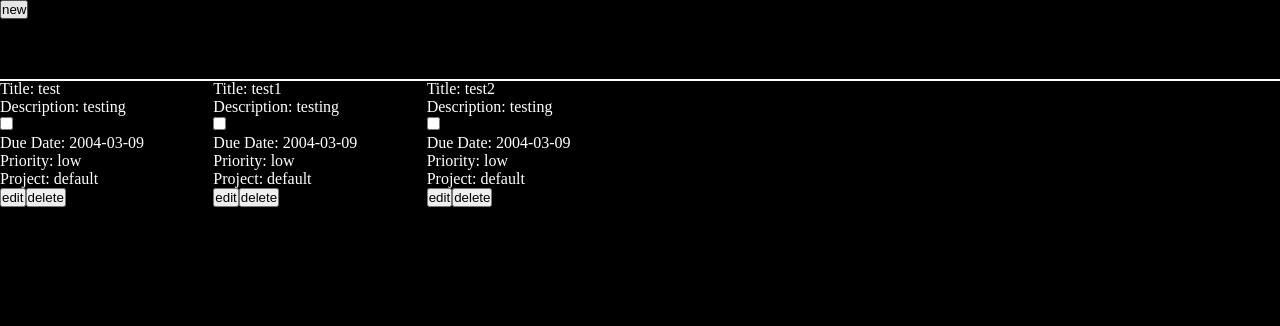
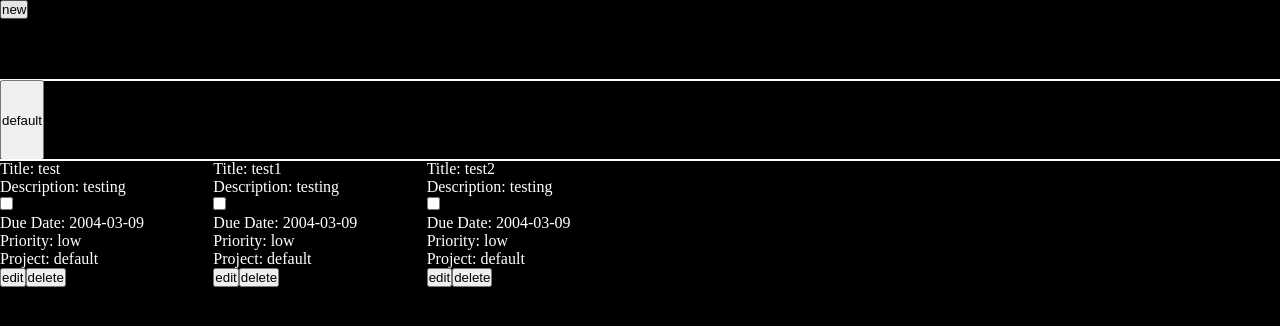
Before and after one commit to Wise-394/odin-todo-list, a website built with webpack: page src/template.html in a window 1280 px wide. Built offline with nearby package versions, Linux system fonts and the light colour scheme.

Commit message:
added project filtering

```diff
--- a/src/index.js
+++ b/src/index.js
@@ -4,4 +4,4 @@ import './style.css';
 
 View.init();
 Controller.addList();
-Controller.displayList();
+Controller.displayTodoList();
--- a/src/modules/controller.js
+++ b/src/modules/controller.js
@@ -1,7 +1,9 @@
 import { TodoList } from "./todo-list";
 import { View } from "./view"
+import { ProjectList } from "./project-list";
 export class Controller {
 
+    static #currentProjectTab = "default";
 
     static addList() {
         this.newTodoItem({
@@ -18,30 +20,59 @@ export class Controller {
         });
     }
 
-    static displayList() {
-        View.displayTodoList(TodoList.getTodoItemArray());
+    static displayTodoList() {
+        const todoList = TodoList.getTodoItemArray(this.#currentProjectTab);
+        console.log(todoList);
+        View.displayTodoList(todoList);
     }
 
     static newTodoItem(todoItem) {
         TodoList.createTodoItem(todoItem);
-        this.displayList();
+        this.displayTodoList();
+        this.displayProjectList();
     }
 
     static getTodoItem(index) {
         return TodoList.getTodoItem(index);
 
     }
-    static editTodoItem(todoItem, index){
-       TodoList.editTodoItem(todoItem, index);
-       this.displayList();
+    static editTodoItem(todoItem, index) {
+        TodoList.editTodoItem(todoItem, index);
+        this.displayTodoList();
+        this.displayProjectList();
     }
-    static setStateTodoItem(index, state){
+    static setStateTodoItem(index, state) {
         const newState = state === "finished" ? "unfinished" : "finished";
         TodoList.setState(index, newState);
         this.displayList;
     }
-    static deleteTodoItem(index){
-       TodoList.deleteTodoItem(index);
-       this.displayList();
+    static deleteTodoItem(index) {
+        TodoList.deleteTodoItem(index);
+        this.displayTodoList();
+        this.displayProjectList();
+    }
+
+
+    //project
+
+
+    static displayProjectList() {
+        this.updateProjectList();
+        View.displayProjectList(ProjectList.getProject());
+    }
+
+    static updateProjectList() {
+        ProjectList.deleteProject();
+        const todoList = TodoList.getTodoItemArray();
+        const project = [...new Set(todoList.map(item => item.project))];
+        ProjectList.setProject(project);
+    }
+    static getCurrentProjectTab() {
+        return this.#currentProjectTab;
+    }
+    static setCurrentProjectTab(project) {
+        this.#currentProjectTab = project;
+        console.log(this.#currentProjectTab);
+        this.displayTodoList();
     }
 }
--- /dev/null
+++ b/src/modules/project-list.js
@@ -0,0 +1,19 @@
+export class ProjectList {
+    static #projectListArray = ["default"];
+
+    static setProject(projectArray) {
+        projectArray.forEach(project => {
+            if (!this.#projectListArray.includes(project)) {
+                this.#projectListArray.push(project);
+            }
+        });
+    }
+
+    static getProject() {
+        return this.#projectListArray;
+    }
+
+    static deleteProject() {
+        this.#projectListArray = ["default"];
+    }
+}
--- a/src/modules/view.js
+++ b/src/modules/view.js
@@ -1,7 +1,6 @@
 import { Controller } from "./controller";
 
 export class View {
-    static #todoListContainer = document.querySelector(".todo-list-container");
     static #openNewModal = document.querySelector("#open-new-modal");
 
     //modal
@@ -94,11 +93,12 @@ export class View {
     static #handleState(index, state) {
         Controller.setStateTodoItem(index, state)
     }
-    static #handleDelete(index){
+    static #handleDelete(index) {
         Controller.deleteTodoItem(index);
     }
     static displayTodoList(todoListArray) {
-        this.#todoListContainer.innerHTML = "";
+        const todoListContainer = document.querySelector(".todo-list-container");
+        todoListContainer.innerHTML = "";
 
         todoListArray.forEach((item, index) => {
             const todoItemContainer = document.createElement("div");
@@ -148,10 +148,20 @@ export class View {
             const deleteButton = document.createElement("button");
             deleteButton.className = "delete-todo-item";
             deleteButton.textContent = "delete";
-            deleteButton.addEventListener("click",() => this.#handleDelete(index));
+            deleteButton.addEventListener("click", () => this.#handleDelete(index));
             todoItemContainer.appendChild(deleteButton);
 
-            this.#todoListContainer.appendChild(todoItemContainer);
+            todoListContainer.appendChild(todoItemContainer);
         });
     }
+    static displayProjectList(projectListArray) {
+        const projectContainer = document.querySelector(".project-container");
+        projectContainer.innerHTML = "";
+        projectListArray.forEach((project) => {
+            const projectButton = document.createElement("button");
+            projectButton.addEventListener("click", () => Controller.setCurrentProjectTab(project))
+            projectButton.textContent = project;
+            projectContainer.appendChild(projectButton);
+        })
+    }
 }
--- a/src/style.css
+++ b/src/style.css
@@ -35,7 +35,10 @@ body>* {
 header {
     flex: 0 1 10vh;
 }
-
+.project-container{
+    display: flex;
+    flex: 0 1 10vh;
+}
 .todo-list-container {
     flex: 1 1 0;
     display: grid;
--- a/src/template.html
+++ b/src/template.html
@@ -48,6 +48,9 @@
         </dialog>
 
     </header>
+    <div class="project-container">
+
+    </div>
     <div class="todo-list-container">
 
     </div>
```
